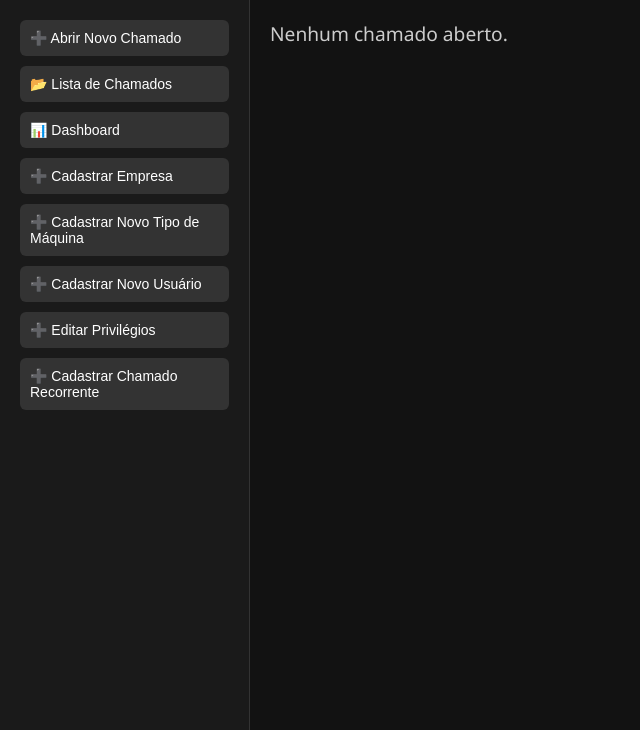
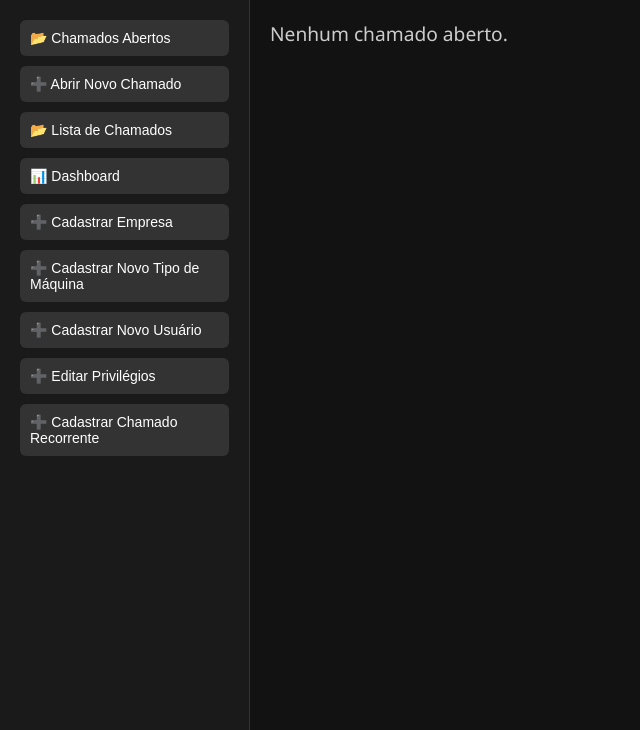
Before and after one commit to ThiagoViniciosAnacleto/suporte-power-vending, a Flask app: page / in a window 1280 px wide. Shown: the part 70-800 px from the top of the page, without its empty margins (0-640 px from the left). Run offline with Flask 3, Linux system fonts and the light colour scheme; the visitor is signed in with stand-in values (Sample User, id 1); data that the repository does not hold is empty; some libraries are stand-ins or nearby versions.

Commit message:
teste gitkraken
teste gitkraken

```diff
--- a/templates/index.html
+++ b/templates/index.html
@@ -35,6 +35,9 @@
     <!-- Menu lateral -->
     <aside class="home-nav">
         <ul>
+
+        <li><button onclick="carregarConteudo('/conteudo/chamados_abertos')">📂 Chamados Abertos</button></li>
+
         {% if session["is_admin"] in [1, 2] %}
         <li><button onclick="carregarConteudo('/conteudo/novo_chamado')">➕ Abrir Novo Chamado</button></li>
         {% endif %}
```
